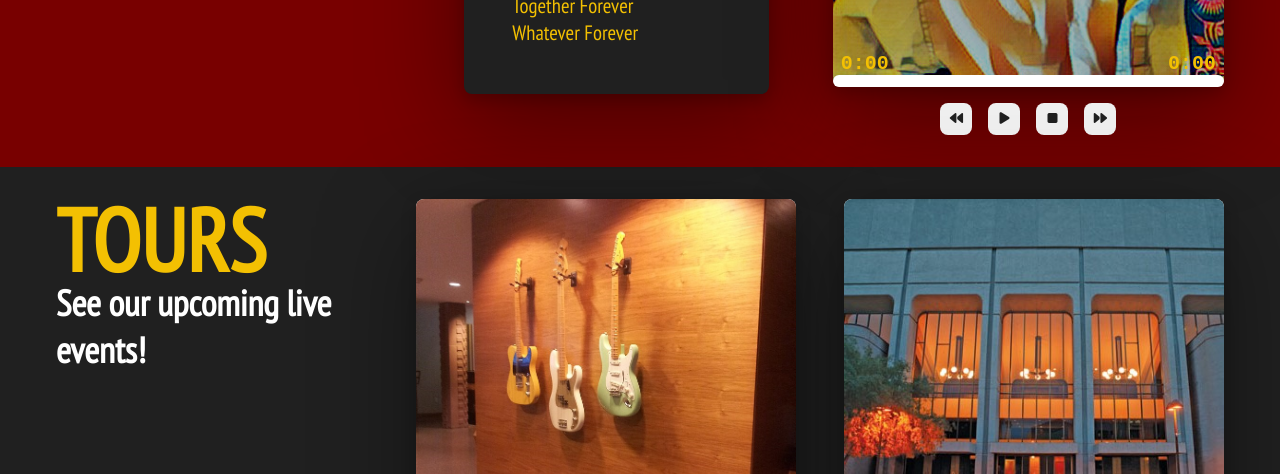
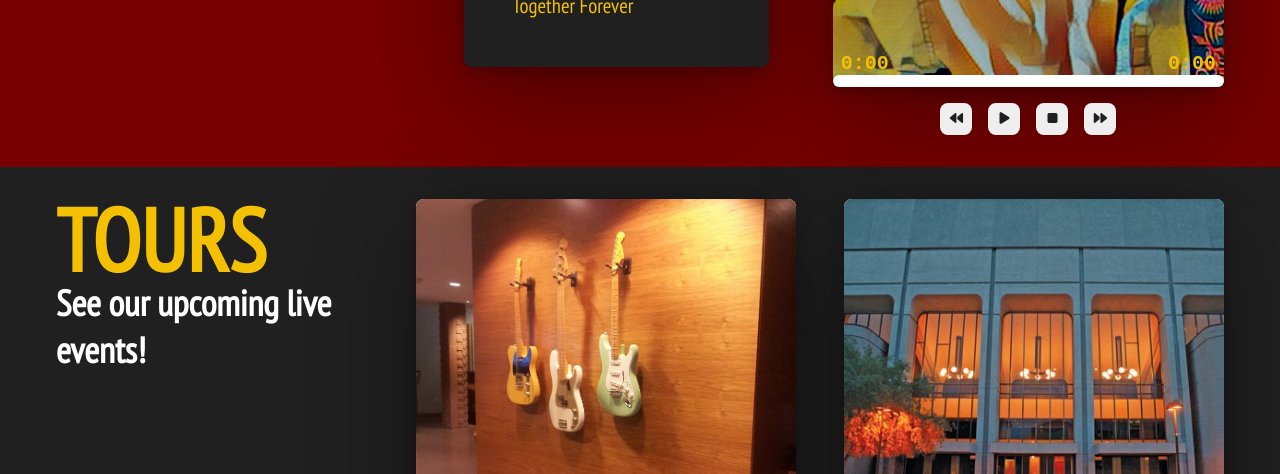
Before and after one commit to nathanieljholmes/moosic, a website: page public/index.html in a window 1280 px wide. Shown: the part 626-1100 px from the top of the page. Drawn offline with Linux system fonts and the light colour scheme; a web font is replaced by a local one.

Commit message:
Removed additional track from playlist

```diff
--- a/public/index.html
+++ b/public/index.html
@@ -65,7 +65,6 @@
             <li><a href="..\audio\sample5.m4a">Bye baby bye</a></li>
             <li><a href="..\audio\sample6.m4a">We together</a></li>
             <li><a href="..\audio\sample7.m4a">Together Forever</a></li>
-            <li><a href="..\audio\sample8.m4a">Whatever Forever</a></li>
           </ul>
         </div>
 
```
